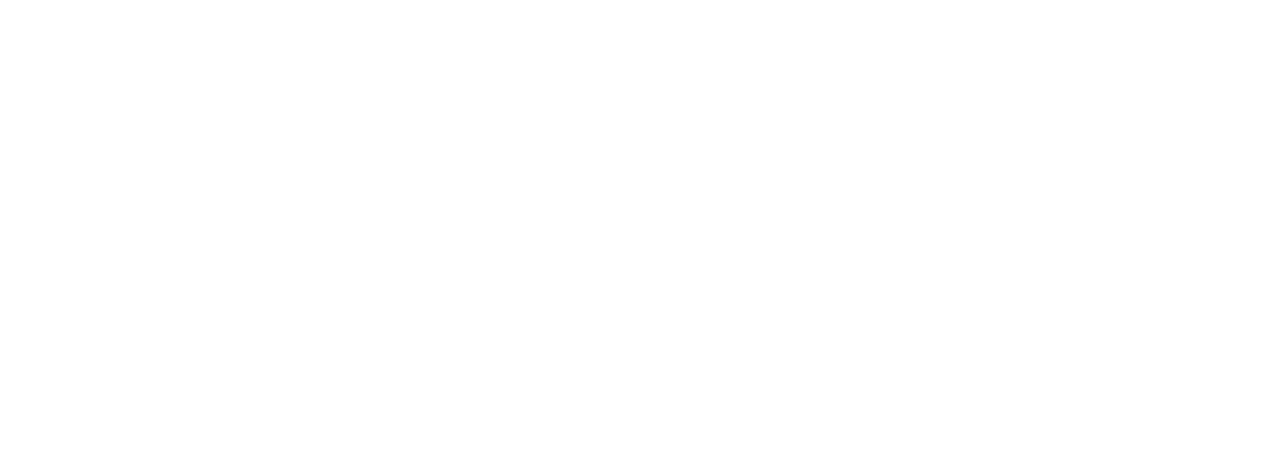
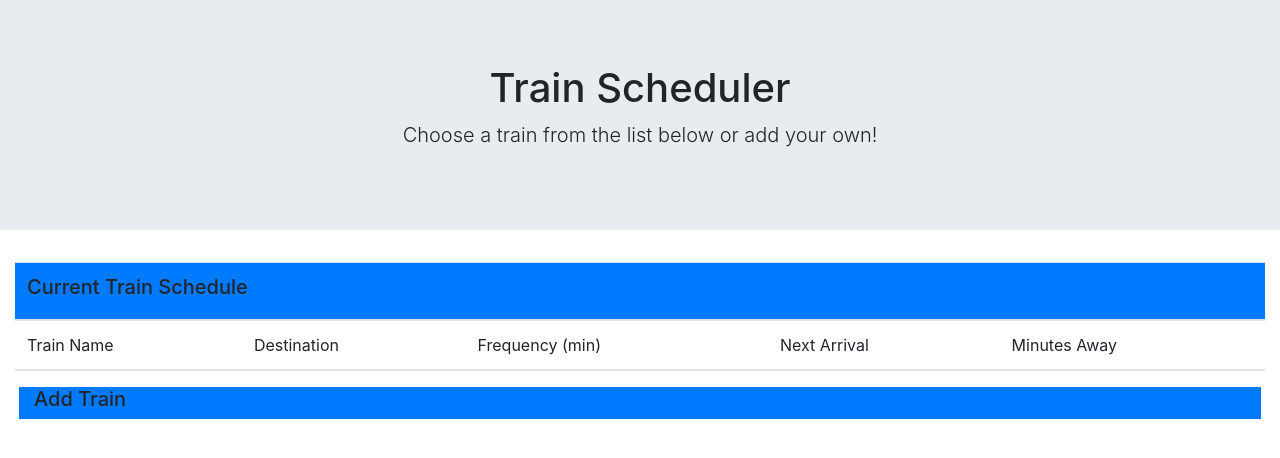
Before and after one commit to jenmaz12/Train-Scheduler, a plain HTML site: page index.html in a window 1280 px wide. Drawn offline with nearby package versions, Linux system fonts and the light colour scheme.

Commit message:
bootstrap

```diff
--- a/index.html
+++ b/index.html
@@ -13,6 +13,37 @@
     <script async src="assets/javascript/app.js"></script>
 </head>
 <body>
+    <div class="jumbotron jumbotron-fluid text-center">
+        <div class="container">
+            <h1 class="display-6">Train Scheduler</h1>
+            <p class="lead">Choose a train from the list below or add your own!</p>
+        </div>
+    </div>
+    <div class="container-fluid">
+    <table class="table">
+        <thead>
+            <tr class="bg-primary">
+                <th colspan="5">
+                   <h5>Current Train Schedule</h1>
+                </th>
+            </tr>
+            <tr>
+                <th scope="col">Train Name</th>
+                <th scope="col">Destination</th>
+                <th scope="col">Frequency (min)</th>
+                <th scope="col">Next Arrival</th>
+                <th scope="col">Minutes Away</th>
+            </tr>
+        </thead>
+    </table>
+    </div>
+    <div class="container-fluid">
+        <div class="row bg-primary mx-1">
+            <div class="col-12"><h5>Add Train</h5></div>
+        </div>
+        <form>
 
+        </form>
+    </div>
 </body>
 </html>
```
